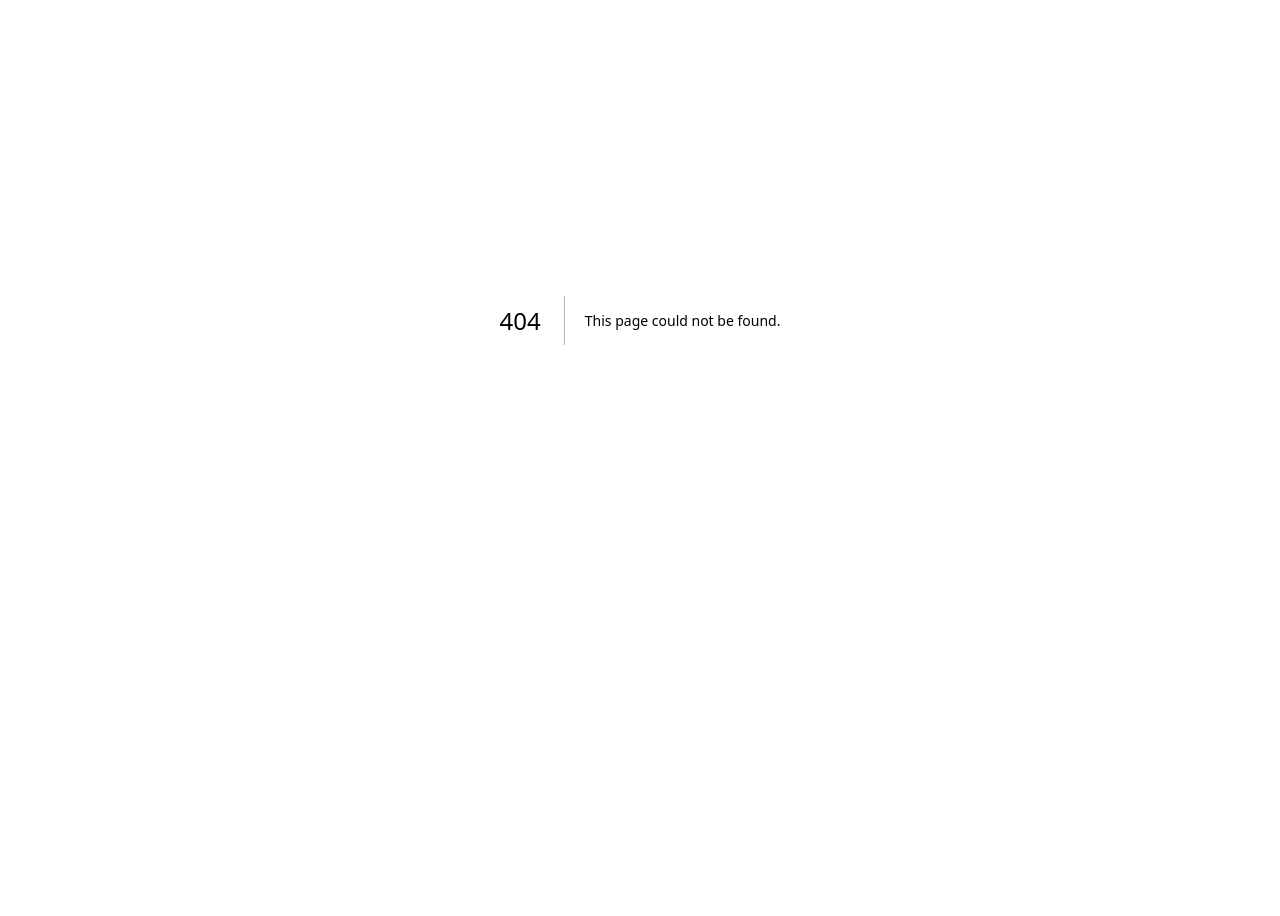
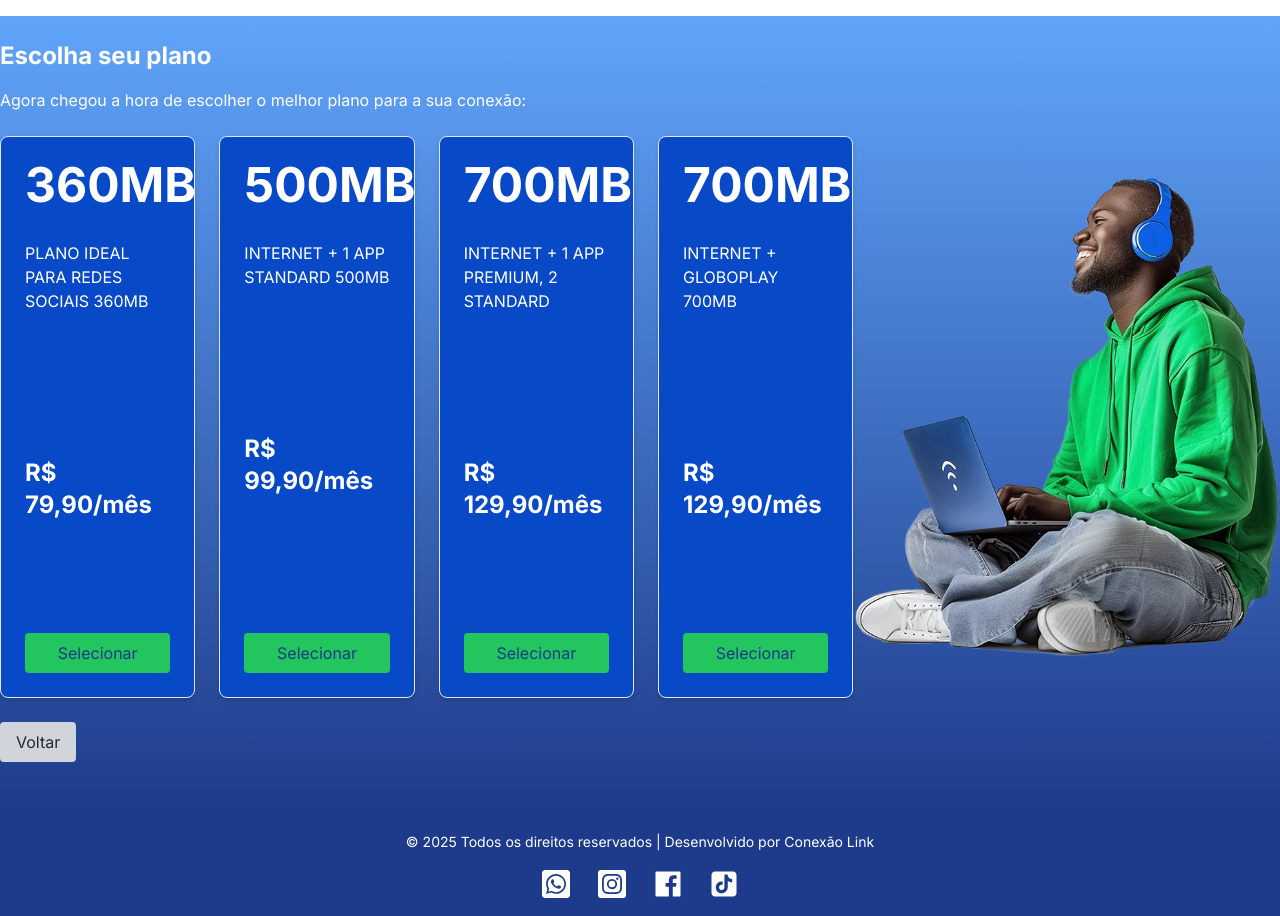
Before and after one commit to F4ntasma13/Lead-capture, a Next.js app: page /plans-page in a window 1280 px wide. Before the commit this address had no page. Shown: the part 80-996 px from the top of the page. Before the commit the page ends 800 px from the top, so only its background shows below. Built offline with nearby package versions, Linux system fonts and the light colour scheme.

Commit message:
Atualizado Layout

```diff
--- a/package.json
+++ b/package.json
@@ -12,6 +12,7 @@
     "next": "15.1.4",
     "react": "^19.0.0",
     "react-dom": "^19.0.0",
+    "react-icons": "^5.4.0",
     "react-router-dom": "^7.1.1"
   },
   "devDependencies": {
--- a/src/app/layout.tsx
+++ b/src/app/layout.tsx
@@ -4,7 +4,7 @@ import { Inter } from 'next/font/google'
 const inter = Inter({ subsets: ['latin'] })
 
 export const metadata = {
-  title: 'Create Next App',
+  title: 'Cadastra - Conexão Link',
   description: 'Generated by create next app',
 }
 
--- a/src/app/welcomePage/page.tsx
+++ b/src/app/welcome/page.tsx
@@ -32,7 +32,7 @@ const WelcomePage: React.FC = () => {
         </div>
         <button
           onClick={handleRedirect}
-          className="px-16 py-3 bg-yellow-500 hover:bg-[#00ce01] text-lg font-semibold text-black rounded-lg shadow-md transition duration-300 ease-in-out hover:scale-110"
+          className="px-16 py-3 bg-yellow-400 hover:bg-[#00ce01] text-lg font-semibold text-black rounded-lg shadow-md transition duration-300 ease-in-out hover:scale-110"
         >
           Volte ao site oficial
         </button>
--- a/src/componets/footer/index.tsx
+++ b/src/componets/footer/index.tsx
@@ -1,22 +1,26 @@
+import { FaWhatsappSquare } from "react-icons/fa";
+import { AiFillTikTok, AiFillFacebook  } from "react-icons/ai";
+import { FaInstagramSquare } from "react-icons/fa";
+
 const Footer = () => {
     return (
-        <footer className="bg-gradient-to-r from-blue-600 to-green-500 text-white py-4 text-center">
+      <footer className="bg-gradient-to-b from-blue-900 to-blue-900 text-white py-4 text-center">
         <div className="container mx-auto text-center">
           <p className="text-sm">
             © 2025 Todos os direitos reservados | Desenvolvido por Conexão Link
           </p>
           <div className="flex justify-center space-x-6 mt-4">
-          <a href="https://api.whatsapp.com/send?phone=2740424240" className="text-white hover:text-gray-400">
-              WhatsApp
+            <a href="https://api.whatsapp.com/send?phone=2740424240" className="text-blue hover:text-gray-400">
+              <FaWhatsappSquare size={32}/>
             </a>
-            <a href="https://www.instagram.com/conexaolink.es/" className="text-white hover:text-gray-400">
-              Instagram
+            <a href="https://www.instagram.com/conexaolink.es/" className="text-white hover:text-gray-400" >
+              <FaInstagramSquare size={32}/>
             </a>
             <a href="https://www.facebook.com/conexaolinkes.fibra" className="text-white hover:text-gray-400">
-              Facebook
+              <AiFillFacebook size={32} />
             </a>
             <a href="https://www.tiktok.com/@conexaolink.es" className="text-white hover:text-gray-400">
-              Tiktok
+            <AiFillTikTok size={32}/>
             </a>
           </div>
         </div>
--- a/src/componets/plan-selection/index.tsx
+++ b/src/componets/plan-selection/index.tsx
@@ -47,7 +47,7 @@ const PlanSelection: React.FC = () => {
 
       if (response.ok) {
         if (router) {
-          router?.push(`/feasibilityPage?data=${encodeURIComponent(JSON.stringify(updateData))}&id=${clientId}&data=${obs}`)
+          router?.push(`/feasibility-page?data=${encodeURIComponent(JSON.stringify(updateData))}&id=${clientId}&data=${obs}`)
         }
       } else {
         const errorData = await response.json();
@@ -60,10 +60,10 @@ const PlanSelection: React.FC = () => {
   };
 
   return (
-    <div className="min-h-screen">
+    <div className="bg-gradient-to-b from-blue-400 to-blue-900 min-h-screen">
     <main className="container mx-auto py-6">
-      <h1 className="text-2xl font-bold text-gray-800 mb-4">Escolha seu plano</h1>
-      <p className="text-gray-600 mb-6">Agora chegou a hora de escolher o melhor plano para a sua conexão:</p>
+      <h1 className="text-2xl font-bold text-white mb-4">Escolha seu plano</h1>
+      <p className="text-white mb-6">Agora chegou a hora de escolher o melhor plano para a sua conexão:</p>
       <div className="flex flex-col lg:flex-row">
         <div className="w-full lg:w-2/3 grid grid-cols-1 md:grid-cols-2 lg:grid-cols-4 gap-6">
           {plans.map((obs, index) => (
--- a/src/componets/registration/index.tsx
+++ b/src/componets/registration/index.tsx
@@ -218,7 +218,7 @@ const LeedsRegistration: React.FC = () => {
         });
 
         if (router) {
-          router?.push(`/plansPage?data=${encodeURIComponent(JSON.stringify(data))}&id=${clientId}`);
+          router?.push(`/plans-page?data=${encodeURIComponent(JSON.stringify(data))}&id=${clientId}`);
         }
       } else {
         const errorData = await response.json();
@@ -231,10 +231,10 @@ const LeedsRegistration: React.FC = () => {
   };
 
   return (
-    <div className="min-h-screen flex items-center justify-center">
+    <div className="bg-gradient-to-b from-blue-400 to-blue-900 min-h-screen flex items-center justify-center">
       <form
         onSubmit={handleSubmit}
-        className="bg-gray-100 p-8 rounded-lg shadow-md w-full max-w-lg"
+        className="bg-gradient-to-b from-blue-100 to-blue-200 bg-gradient-to-b from-blue-400 p-8 rounded-lg shadow-md w-full max-w-lg"
       >
         <h2 className="text-2xl font-bold mb-4 text-gray-800">
           Preencha as informações corretamente
--- a/src/componets/viability/index.tsx
+++ b/src/componets/viability/index.tsx
@@ -59,7 +59,7 @@ const FeasibilityForm: React.FC = () => {
 
       if (response.ok) {
         if (router) {
-          router?.push("/welcomePage");
+          router?.push("/welcome");
         }
       } else {
         const errorData = await response.json();
@@ -72,10 +72,10 @@ const FeasibilityForm: React.FC = () => {
   };
 
   return (
-    <div className="bg-white min-h-screen bg-gray-100 flex items-center justify-center">
+    <div className="bg-gradient-to-b from-blue-400 to-blue-900 min-h-screen bg-gray-100 flex items-center justify-center">
       <form
         onSubmit={handleSubmit}
-        className="bg-gray-100 p-8 rounded-lg shadow-md w-full max-w-lg"
+        className="bg-gradient-to-b from-blue-100 to-blue-200 p-8 rounded-lg shadow-md w-full max-w-lg"
       >
         <h2 className="text-2xl font-bold mb-4 text-gray-800">Preencha os dados</h2>
         <p className="text-sm text-gray-600 mb-6">
```
Also changed, not shown: public/man2.webp (added), src/app/feasibility-page/page.tsx (renamed from src/app/feasibilityPage/page.tsx), src/app/plans-page/page.tsx (renamed from src/app/plansPage/page.tsx), 1 other file (tests, documents, lock files or other folders).
